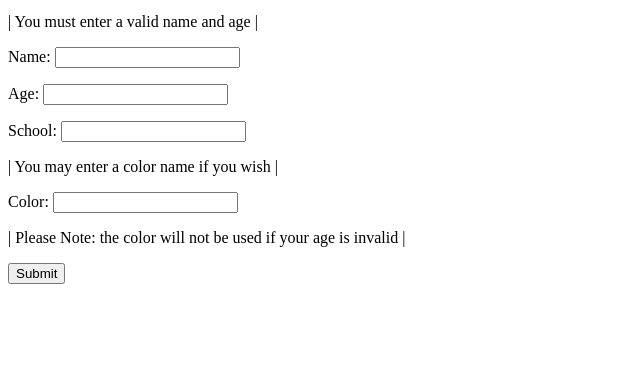
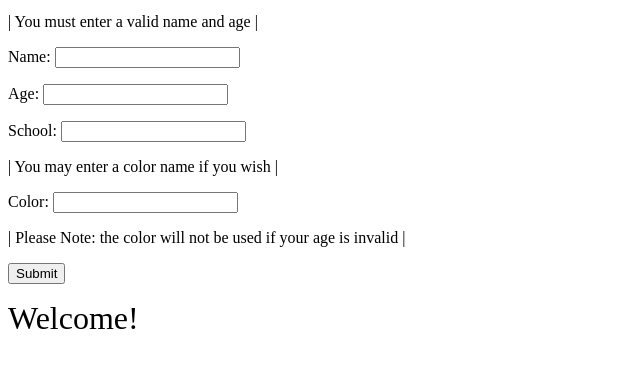
Before and after one commit to aoppenh/people-factory, a plain HTML site: page index.html in a window 1280 px wide. Shown: the part 101-468 px from the top of the page, without its empty margins (0-640 px from the left). Drawn offline with Linux system fonts and the light colour scheme.

Commit message:
font size changes

```diff
--- a/index.html
+++ b/index.html
@@ -45,7 +45,7 @@
                 </form>
             </div>
         </section>
-        <p id="welcome"></p>
+        <p id="welcome"><font size="6">Welcome!</font></p>
         <script src="index.js"></script>
     </body>
 </html>
```
